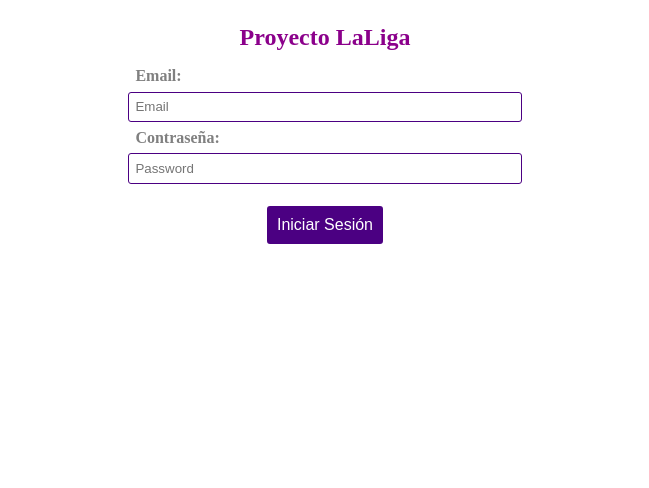
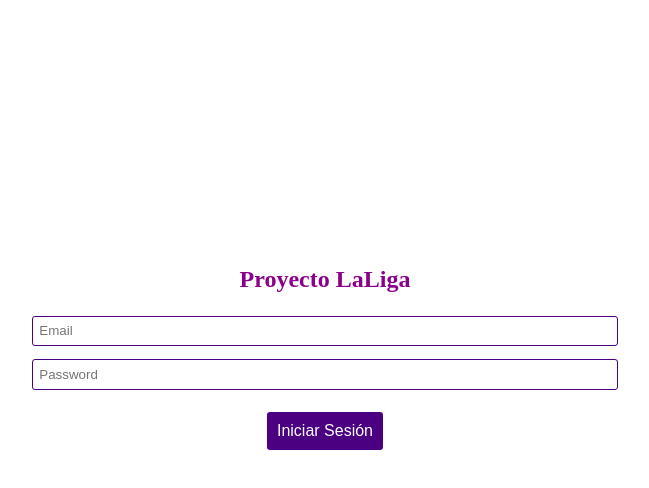
Before and after one commit to AdaParra/prueba-tecnica-la-liga, a React (Create React App) app: page /login in a window 1280 px wide. Shown: the top 488 px of the page, without its empty margins (315-964 px from the left). Built offline with nearby package versions, Linux system fonts and the light colour scheme.

Commit message:
added styles

```diff
--- a/src/components/Button.ts
+++ b/src/components/Button.ts
@@ -3,6 +3,7 @@ import { colors } from "./Theme";
 
 export const Button = styled.button`
     font-size: 1em;
+    justify-self: center;
     margin: 1em;
     padding: .5rem;
     border: 2px solid ${colors.primary};
@@ -16,5 +17,4 @@ export const Button = styled.button`
         border: 2px solid ${colors.secondary};
         color: white;
     }
-    justify-self: center;
 `
--- a/src/components/Cards.ts
+++ b/src/components/Cards.ts
@@ -3,7 +3,8 @@ import { colors } from "./Theme";
 
 export const Cards = styled.div`
     display: grid;
-    grid-template-columns: repeat(auto-fit, minmax(300px, 1fr));
+    grid-template-columns: repeat(auto-fit, minmax(min(100%, 15rem), 1fr));
+    grid-auto-flow: dense;
     grid-auto-rows: auto;
     grid-gap: 1rem;
 `;
--- a/src/components/Container.ts
+++ b/src/components/Container.ts
@@ -1,7 +1,9 @@
 import styled from "styled-components";
 
 export const Container = styled.div`
-  display: grid;
-  grid-template-columns: 30%;
-  justify-content: center;
+    display: grid;
+    height: 700px;
+    grid-template-columns: repeat(1, minmax(300px, 600px));
+    justify-content: center;
+    align-content: center;
 `;
--- a/src/components/InfoText.ts
+++ b/src/components/InfoText.ts
@@ -3,7 +3,6 @@ import { colors } from "./Theme";
 
 export const InfoText = styled.p`
   font-size: 1em;
-  color: #FFA500;
+  color: red;
   text-align: center;
-
 `;
--- a/src/components/Input.ts
+++ b/src/components/Input.ts
@@ -4,7 +4,6 @@ import { colors } from "./Theme";
 export const Label = styled.label`
     font-weight: bold;
     color: ${colors.text};
-    align-self: flex-start;
 `;
 
 export const Input = styled.input`
@@ -12,6 +11,4 @@ export const Input = styled.input`
   margin: 0.5em;
   border: 1px solid ${colors.primary};
   border-radius: 3px;
-  width: 100%;
-  justify-self: center;
 `;
--- a/src/pages/Home.tsx
+++ b/src/pages/Home.tsx
@@ -1,13 +1,16 @@
+import { Card, Cards } from 'components/Cards';
 import React from 'react';
 import { Link } from 'react-router-dom';
 
 export default function Home() {
     return (
-        <div>
-            <ul>
-                <li> <Link to="/login">Login</Link> </li>
-                <li> <Link to="/users">Users</Link> </li>
-            </ul>
-        </div>
+        <Cards>
+            <Card>
+                <Link to="/login">Iniciar Sesión</Link>
+            </Card>
+            <Card>
+                <Link to="/users">Usuarios</Link>
+            </Card>
+        </Cards>
     )
 }
--- a/src/pages/Login.tsx
+++ b/src/pages/Login.tsx
@@ -31,9 +31,7 @@ export default function Login() {
             <Title>
                 Proyecto LaLiga
             </Title>
-            <Label htmlFor='email'>Email: </Label>
             <Input id='email' autoComplete='off' placeholder='Email' type='text' name='email' onChange={ e => setEmail(e.target.value) } />
-            <Label htmlFor='password'>Contraseña: </Label>
             <Input autoComplete='off' id='password' placeholder='Password' type='password' name='password' onChange={e => setPassword(e.target.value) } />
             <Button onClick={handleSubmit}>
                 Iniciar Sesión
--- a/src/pages/Users.tsx
+++ b/src/pages/Users.tsx
@@ -6,6 +6,8 @@ import { getUsers } from '../api/users';
 import * as actions from '../store/actions';
 import { Button } from 'components/Button';
 import { Card, Cards, CardText, CardTitle } from 'components/Cards';
+import { Header } from 'components/Header';
+import { Footer } from 'components/Footer';
 
 export default function Users() {
 
@@ -43,7 +45,9 @@ export default function Users() {
 
     return (
         <>
+            <Header>
                 <Button onClick={logOut}>Cerrar Sesión</Button>
+            </Header>
             <Cards>
                 {
                     users?.userList?.map((user, index) => (
@@ -56,12 +60,14 @@ export default function Users() {
                     ))
                 }
             </Cards>
+            <Footer>
                 <Button onClick={prevPage}>
                     anterior
                 </Button>
                 <Button onClick={nextPage}>
                     siguiente
                 </Button>
+            </Footer>
         </>
     )
 }
```
Lines whose indentation alone changed are shown as unchanged.
